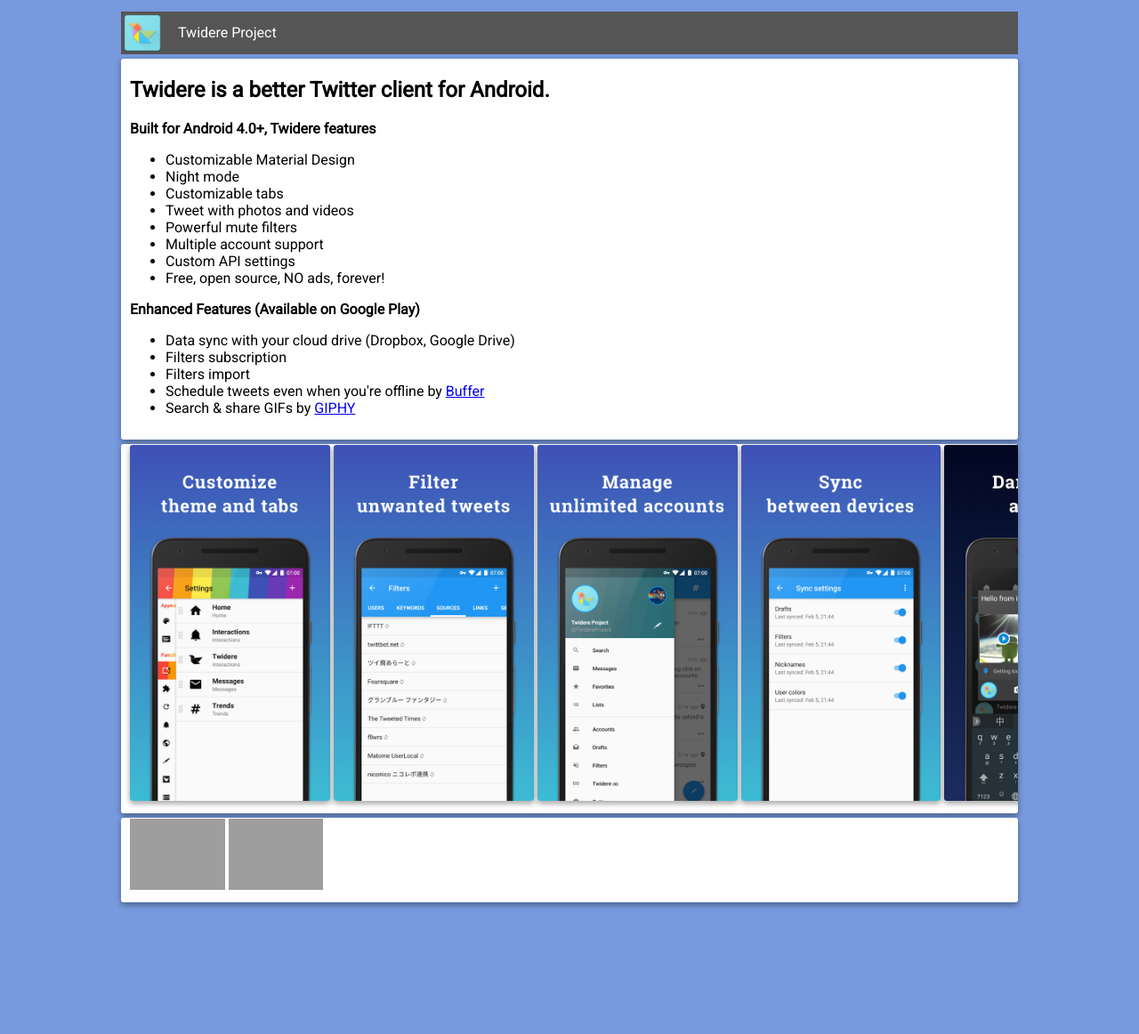
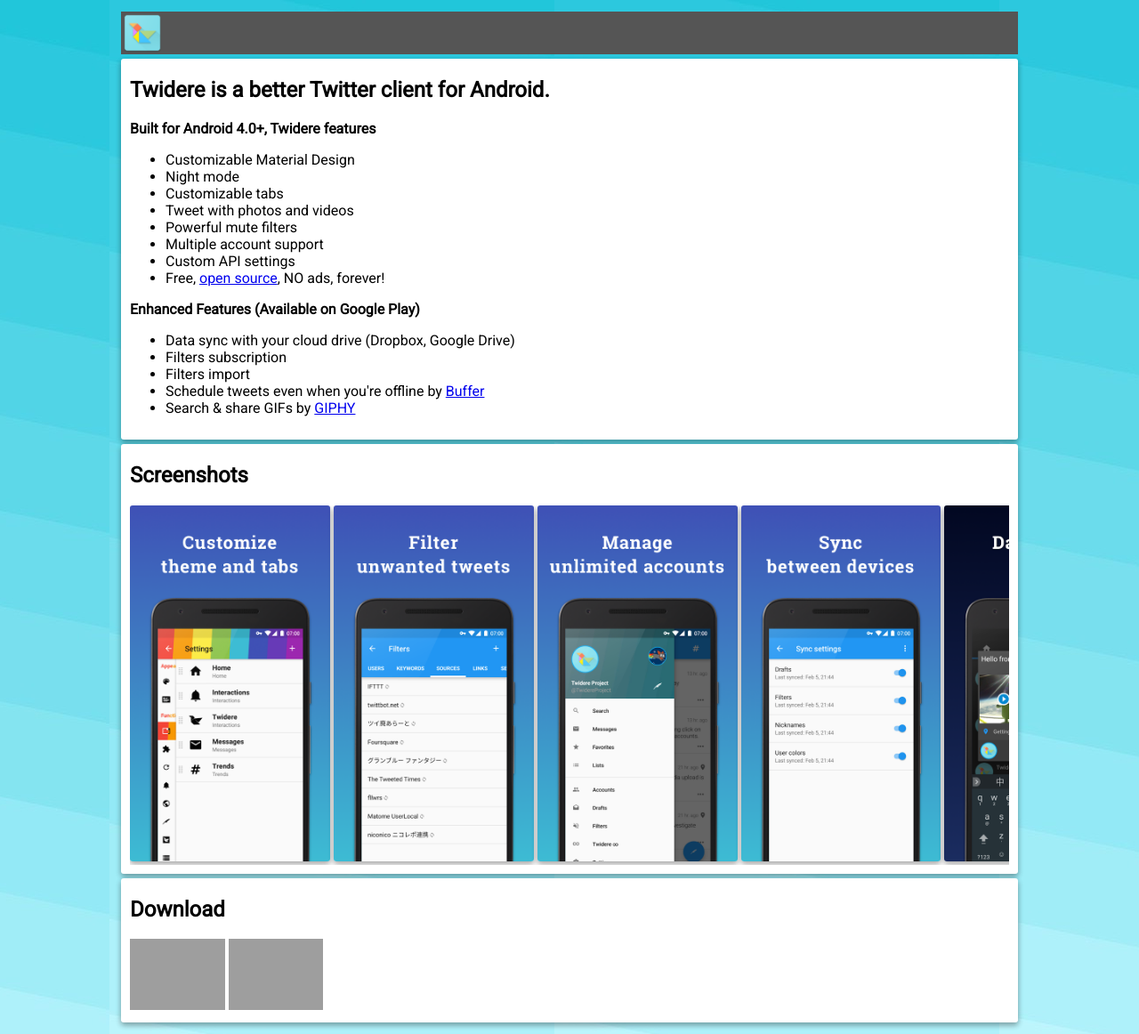
Before and after one commit to adamthiede/twidere-website, a plain HTML site: page index.html in a window 1280 px wide. Shown: the whole page at 89% size. Before the commit the page ends 1027 px from the top, so only its background shows below. Drawn offline with Linux system fonts and the light colour scheme; grey boxes are pictures that could not be loaded.

Commit message:
background image

```diff
--- a/index.html
+++ b/index.html
@@ -11,7 +11,7 @@
 
 	<div class="navul" id="navbar">
 		<a href="https://github.com/TwidereProject/Twidere-Android" target="_blank"><img class="navli" src="assets/logo.png"/></a>
-		<div class="navli">Twidere Project</div>
+		<!--<div class="navli">Twidere Project</div>--->
 	</div>
 
 	<div class="main">
@@ -25,7 +25,7 @@
 				<li>Powerful mute filters</li>
 				<li>Multiple account support</li>
 				<li>Custom API settings</li>
-				<li>Free, open source, NO ads, forever!</li>
+				<li>Free, <a href="https://github.com/TwidereProject/Twidere-Android">open source</a>, NO ads, forever!</li>
 			</ul>
 			<strong>Enhanced Features (Available on Google Play)</strong>
 			<ul>
@@ -38,7 +38,9 @@
 		</p>
 	</div>
 
-	<div class="main screenshots">
+	<div class="main">
+		<h2>Screenshots</h2>
+		<div class="screenshots">
 			<a href="assets/screenshot-1.png" data-lightbox="screenshots"><img src="assets/screenshot-1.png"></a>
 			<a href="assets/screenshot-2.png" data-lightbox="screenshots"><img src="assets/screenshot-2.png"></a>
 			<a href="assets/screenshot-3.png" data-lightbox="screenshots"><img src="assets/screenshot-3.png"></a>
@@ -47,8 +49,10 @@
 			<a href="assets/screenshot-6.png" data-lightbox="screenshots"><img src="assets/screenshot-6.png"></a>
 			<a href="assets/screenshot-7.png" data-lightbox="screenshots"><img src="assets/screenshot-7.png"></a>
 		</div>
+	</div>
 
 	<div class="main">
+		<h2>Download</h2>
 		<a href="https://play.google.com/store/apps/details?id=org.mariotaku.twidere" class="store-badge"><img src="https://play.google.com/intl/en_us/badges/images/generic/en_badge_web_generic.png" alt="Get it on Google Play" height="80"></a>
 		<a href="https://f-droid.org/repository/browse/?fdid=org.mariotaku.twidere" class="store-badge"><img src="https://f-droid.org/badge/get-it-on.png" alt="Get it on F-Droid" height="80"></a>
 	</div>
--- a/style.css
+++ b/style.css
@@ -6,7 +6,9 @@ html{
 }
 
 body{
-	background-color:#79d;
+
+	background-image:url("assets/banner-v.jpg");
+	background-attachment:fixed;
 }
 
 .main {
@@ -45,19 +47,14 @@ body{
 }
 
 .navli {
-	display: inline-block;
+	/*display: inline-block;*/
 	color:white;
 	text-align:center;
-    float: left;
 	padding: 14px 16px;
 	vertical-align: middle;
 }
 
-.navli img{
-	padding:0px;
-	max-height:100%;
-	max-width:100%;
-}
+
 
 .navli.on{
 	background-color:#222;
```
Also changed, not shown: assets/banner-v.jpg (added). Lines whose indentation alone changed are shown as unchanged.
